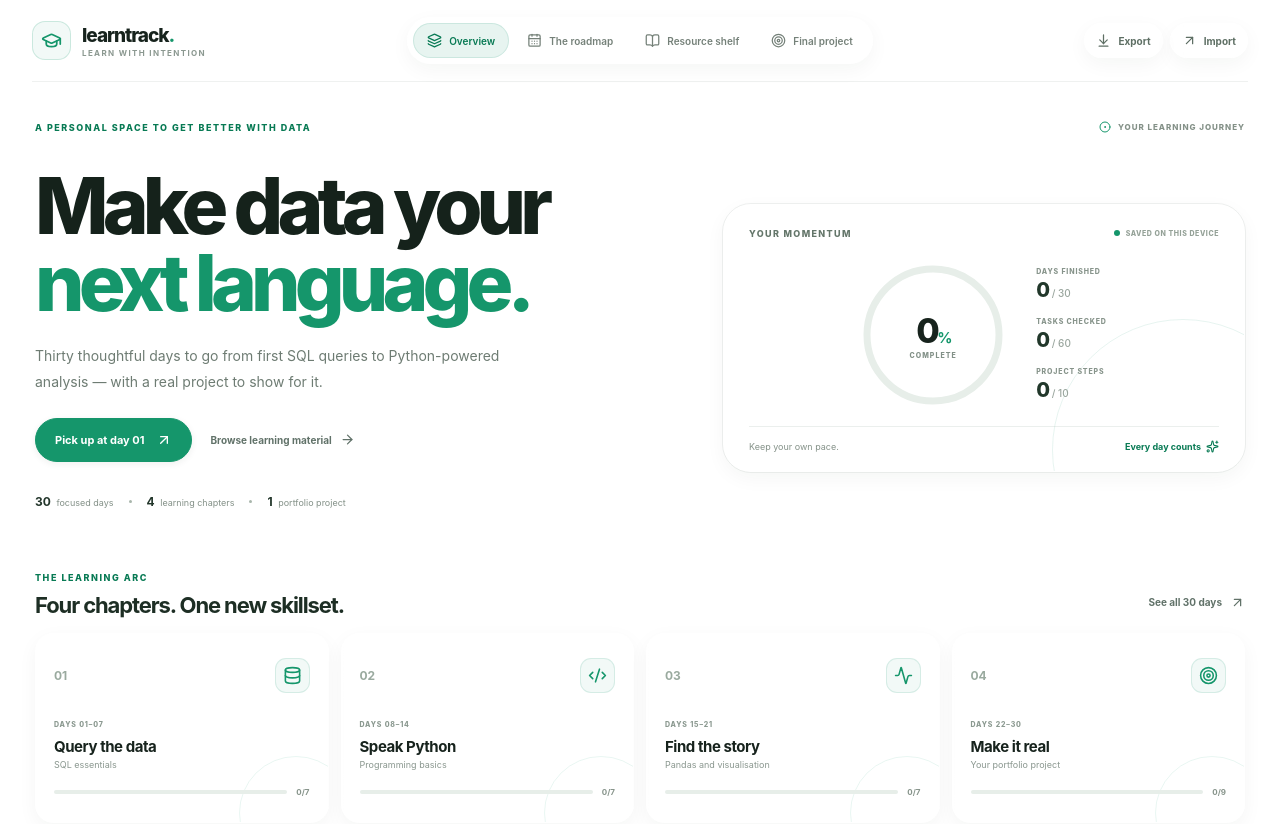
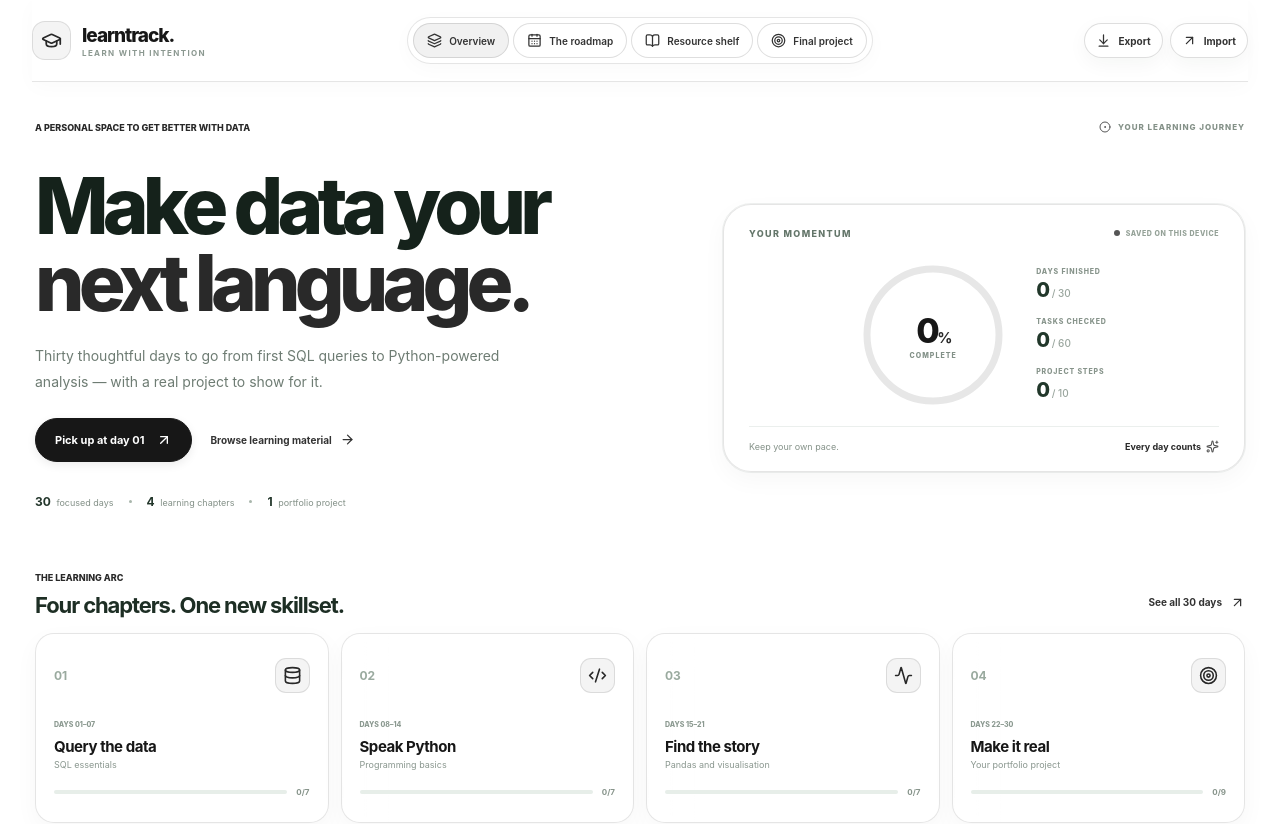
Before and after one commit to Prasadpolisetty/learntrack, a React (Vite) app: page / in a window 1280 px wide. Shown: the top 824 px of the page. Built offline with nearby package versions, Linux system fonts and the light colour scheme.

Commit message:
style: make LearnTrack monochrome with jade press states only

```diff
--- a/src/index.css
+++ b/src/index.css
@@ -413,3 +413,324 @@ body {
 .jade-button:hover {
   box-shadow: 0 2px 7px rgba(24, 42, 30, .07) !important;
 }
+
+
+/* STRICT BLACK / WHITE SYSTEM
+   Jade is reserved exclusively for the moment a button is actively pressed.
+*/
+:root {
+  color-scheme: light;
+  --ink: #171717;
+  --muted: #777777;
+  --line: rgba(0,0,0,.12);
+  --jade: #15966b;
+  --jade-dark: #087a54;
+  --jade-pale: #f3f3f3;
+}
+
+html, body, #root, .site-shell {
+  color: #171717;
+  background: #fff !important;
+}
+.site-shell:before {
+  background: none !important;
+}
+::selection {
+  background: rgba(0,0,0,.13);
+  color: #111;
+}
+
+/* Brand, headings, labels and icons */
+.site-shell .brand-mark,
+.site-shell .chapter-icon,
+.site-shell .note-icon,
+.site-shell .resource-feature-icon,
+.site-shell .resource-kind,
+.site-shell .kind-dataset,
+.site-shell .kind-video,
+.site-shell .kind-reference,
+.site-shell .confirm-icon,
+.site-shell .github-note>span,
+.site-shell .focus-checklist>div span {
+  color: #282828 !important;
+  background: rgba(0,0,0,.045) !important;
+  border-color: rgba(0,0,0,.10) !important;
+}
+.site-shell .brand-copy strong span,
+.site-shell .footer-brand span,
+.site-shell .eyebrow,
+.site-shell .welcome-date svg,
+.site-shell .intro-copy h1 em,
+.site-shell .page-intro h1 span,
+.site-shell .ring-value strong small,
+.site-shell .showcase-foot span:last-child,
+.site-shell .focus-day,
+.site-shell .focus-link,
+.site-shell .lesson-kicker,
+.site-shell .lesson-resources a,
+.site-shell .resource-stage,
+.site-shell .resource-open,
+.site-shell .capstone-tag,
+.site-shell .feature-count strong,
+.site-shell .diagram-footer,
+.site-shell .github-note code,
+.site-shell .confirm-icon {
+  color: #292929 !important;
+}
+.site-shell .brand-copy strong span,
+.site-shell .footer-brand span {
+  color: #171717 !important;
+}
+.site-shell .eyebrow,
+.site-shell .chapter-range,
+.site-shell .resource-stage,
+.site-shell .capstone-tag,
+.site-shell .diagram-footer,
+.site-shell .lesson-kicker,
+.site-shell .expanded-label,
+.site-shell .lesson-resources>span {
+  letter-spacing: inherit;
+}
+.site-shell .welcome-date svg,
+.site-shell .showcase-foot span:last-child svg {
+  color: #555 !important;
+}
+
+/* Navigation and utility controls stay monochrome when idle or hovered */
+.site-shell .main-nav,
+.site-shell .site-header {
+  background: rgba(255,255,255,.24) !important;
+  border-color: rgba(0,0,0,.10) !important;
+  box-shadow: 0 5px 20px rgba(0,0,0,.025) !important;
+}
+.site-shell .nav-tab,
+.site-shell .nav-tab:hover,
+.site-shell .nav-tab-active,
+.site-shell .tool-button,
+.site-shell .tool-button:hover,
+.site-shell .quiet-link,
+.site-shell .quiet-link:hover,
+.site-shell .text-action,
+.site-shell .text-action:hover,
+.site-shell .focus-link,
+.site-shell .focus-link:hover,
+.site-shell .filter-button,
+.site-shell .filter-button:hover,
+.site-shell .filter-active,
+.site-shell .lesson-chevron,
+.site-shell .lesson-chevron:hover,
+.site-shell .soft-button,
+.site-shell .soft-button:hover {
+  color: #333 !important;
+  border-color: rgba(0,0,0,.13) !important;
+}
+.site-shell .nav-tab,
+.site-shell .nav-tab-active,
+.site-shell .tool-button,
+.site-shell .filter-button,
+.site-shell .filter-active,
+.site-shell .search-field,
+.site-shell .soft-button {
+  background: rgba(255,255,255,.42) !important;
+}
+.site-shell .nav-tab-active,
+.site-shell .filter-active {
+  background: rgba(0,0,0,.055) !important;
+  border-color: rgba(0,0,0,.12) !important;
+}
+.site-shell .search-field {
+  border-color: rgba(0,0,0,.14) !important;
+  color: #777 !important;
+}
+.site-shell .search-field input {
+  color: #171717 !important;
+}
+.site-shell .search-field input::placeholder {
+  color: #888 !important;
+}
+
+/* Primary action buttons are black at rest; jade appears only while pressed */
+.site-shell .jade-button,
+.site-shell .jade-button:hover {
+  color: #fff !important;
+  background: #171717 !important;
+  border-color: #171717 !important;
+  box-shadow: 0 3px 10px rgba(0,0,0,.08) !important;
+}
+.site-shell .jade-button:active,
+.site-shell button:active {
+  color: #fff !important;
+  background: var(--jade) !important;
+  border-color: var(--jade) !important;
+  box-shadow: none !important;
+}
+.site-shell button:focus-visible,
+.site-shell a:focus-visible,
+.site-shell input:focus-visible {
+  outline: 2px solid rgba(0,0,0,.55);
+  outline-offset: 3px;
+}
+
+/* Progress, status and completion states are monochrome */
+.site-shell .live-indicator i,
+.site-shell .pulse-dot {
+  background: #555 !important;
+  box-shadow: none !important;
+}
+.site-shell .progress-ring circle:first-child {
+  stroke: #e7e7e7 !important;
+}
+.site-shell .progress-ring circle:nth-child(2) {
+  stroke: #171717 !important;
+}
+.site-shell .progress-line span {
+  background: #171717 !important;
+}
+.site-shell .focus-day {
+  background: rgba(0,0,0,.05) !important;
+  border-color: rgba(0,0,0,.12) !important;
+}
+.site-shell .lesson-toggle,
+.site-shell .lesson-toggle:hover,
+.site-shell .lesson-toggle-done {
+  color: #fff !important;
+  background: #242424 !important;
+  border-color: #242424 !important;
+}
+.site-shell .lesson-toggle:not(.lesson-toggle-done) {
+  color: transparent !important;
+  background: rgba(255,255,255,.7) !important;
+  border-color: #c9c9c9 !important;
+}
+.site-shell .lesson-toggle:active {
+  color: #fff !important;
+  background: var(--jade) !important;
+  border-color: var(--jade) !important;
+}
+.site-shell .check-row input,
+.site-shell .project-check input {
+  accent-color: #222 !important;
+}
+.site-shell .lesson-complete {
+  background: rgba(0,0,0,.025) !important;
+  border-color: rgba(0,0,0,.12) !important;
+}
+.site-shell .project-check-done {
+  background: rgba(0,0,0,.035) !important;
+  border-color: rgba(0,0,0,.13) !important;
+}
+.site-shell .project-tick,
+.site-shell .project-check-done .project-tick {
+  color: #fff !important;
+  background: #292929 !important;
+}
+.site-shell .lesson-kicker i {
+  background: #aaa !important;
+}
+
+/* Glass surfaces remain translucent, with neutral edges and neutral shadows */
+.site-shell .glass-panel,
+.site-shell .progress-showcase,
+.site-shell .next-focus,
+.site-shell .roadmap-overview,
+.site-shell .roadmap-aside,
+.site-shell .chapter-card,
+.site-shell .lesson-card,
+.site-shell .lesson-expanded,
+.site-shell .resource-feature,
+.site-shell .resource-tile,
+.site-shell .capstone-panel,
+.site-shell .project-check,
+.site-shell .github-note,
+.site-shell .diagram-window,
+.site-shell .confirm-dialog,
+.site-shell .toast-message {
+  border-color: rgba(0,0,0,.10) !important;
+  box-shadow: 0 8px 24px rgba(0,0,0,.035), inset 0 1px 0 rgba(255,255,255,.35) !important;
+}
+.site-shell .glass-panel,
+.site-shell .progress-showcase,
+.site-shell .next-focus,
+.site-shell .roadmap-overview,
+.site-shell .roadmap-aside,
+.site-shell .chapter-card,
+.site-shell .lesson-card,
+.site-shell .lesson-expanded,
+.site-shell .resource-feature,
+.site-shell .resource-tile,
+.site-shell .capstone-panel,
+.site-shell .project-check,
+.site-shell .github-note,
+.site-shell .diagram-window {
+  background: rgba(255,255,255,.19) !important;
+}
+.site-shell .chapter-card:hover,
+.site-shell .lesson-card:hover,
+.site-shell .resource-tile:hover,
+.site-shell .project-check:hover {
+  background: rgba(255,255,255,.34) !important;
+  border-color: rgba(0,0,0,.17) !important;
+  box-shadow: 0 8px 24px rgba(0,0,0,.045) !important;
+}
+.site-shell .progress-showcase:before,
+.site-shell .chapter-card:after {
+  content: none !important;
+}
+.site-shell .learning-note {
+  border-color: rgba(0,0,0,.13) !important;
+}
+.site-shell .lesson-expanded {
+  background: rgba(0,0,0,.018) !important;
+}
+.site-shell .capstone-panel {
+  background: rgba(255,255,255,.20) !important;
+}
+.site-shell .diagram-lines b,
+.site-shell .diagram-lines i,
+.site-shell .diagram-lines b:nth-child(2),
+.site-shell .diagram-lines b:nth-child(3),
+.site-shell .diagram-lines b:nth-child(4),
+.site-shell .diagram-lines b:last-child {
+  background: rgba(0,0,0,.14) !important;
+}
+.site-shell .confirm-dialog,
+.site-shell .toast-message {
+  background: rgba(255,255,255,.88) !important;
+  color: #252525 !important;
+}
+.site-shell .toast-message {
+  border-color: rgba(0,0,0,.13) !important;
+}
+.site-shell .github-note code {
+  background: rgba(0,0,0,.045) !important;
+}
+.site-shell .empty-state {
+  border-color: rgba(0,0,0,.20) !important;
+}
+.site-shell .lesson-resources a:hover,
+.site-shell .resource-open:hover {
+  color: #111 !important;
+}
+
+@media (prefers-reduced-transparency: reduce) {
+  .site-shell .site-header,
+  .site-shell .main-nav,
+  .site-shell .glass-panel,
+  .site-shell .progress-showcase,
+  .site-shell .next-focus,
+  .site-shell .roadmap-overview,
+  .site-shell .roadmap-aside,
+  .site-shell .chapter-card,
+  .site-shell .lesson-card,
+  .site-shell .resource-feature,
+  .site-shell .resource-tile,
+  .site-shell .capstone-panel,
+  .site-shell .project-check,
+  .site-shell .github-note,
+  .site-shell .confirm-dialog,
+  .site-shell .toast-message {
+    background: rgba(255,255,255,.92) !important;
+    backdrop-filter: none !important;
+    -webkit-backdrop-filter: none !important;
+  }
+}
```
